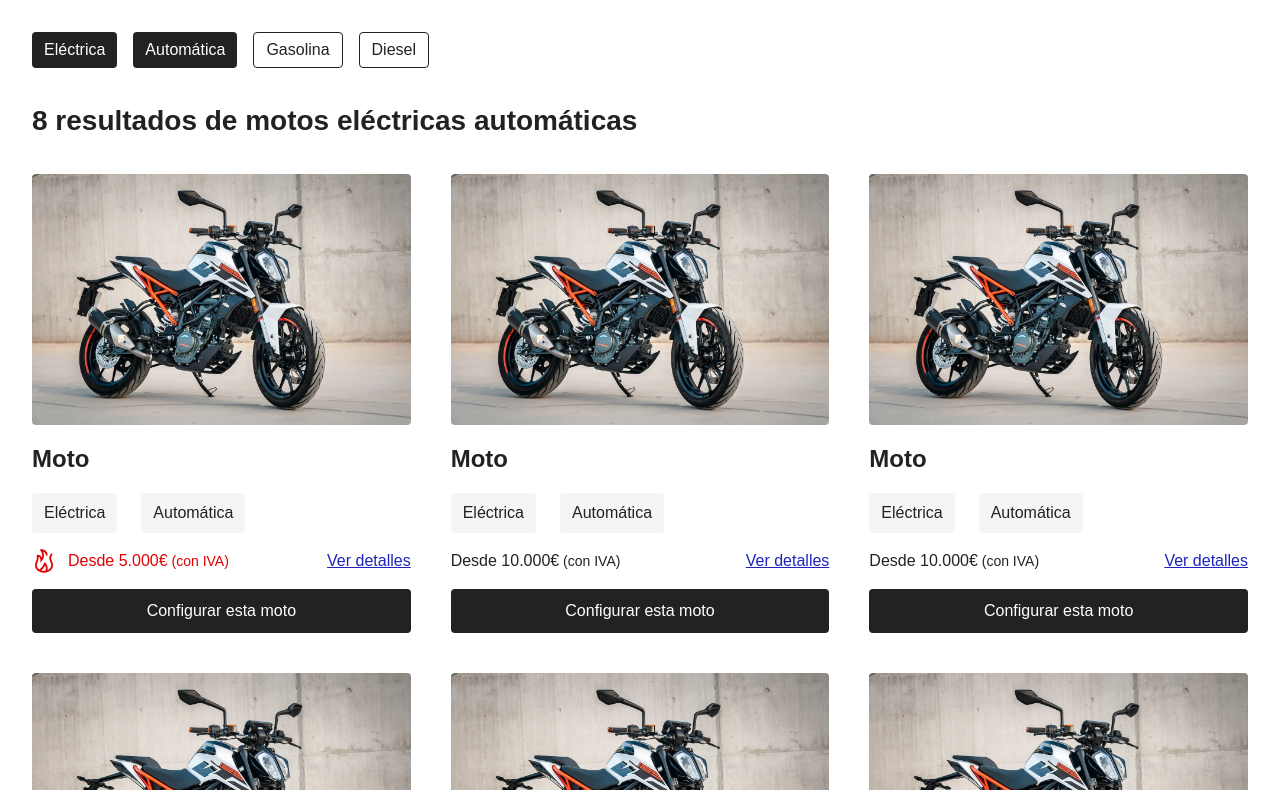
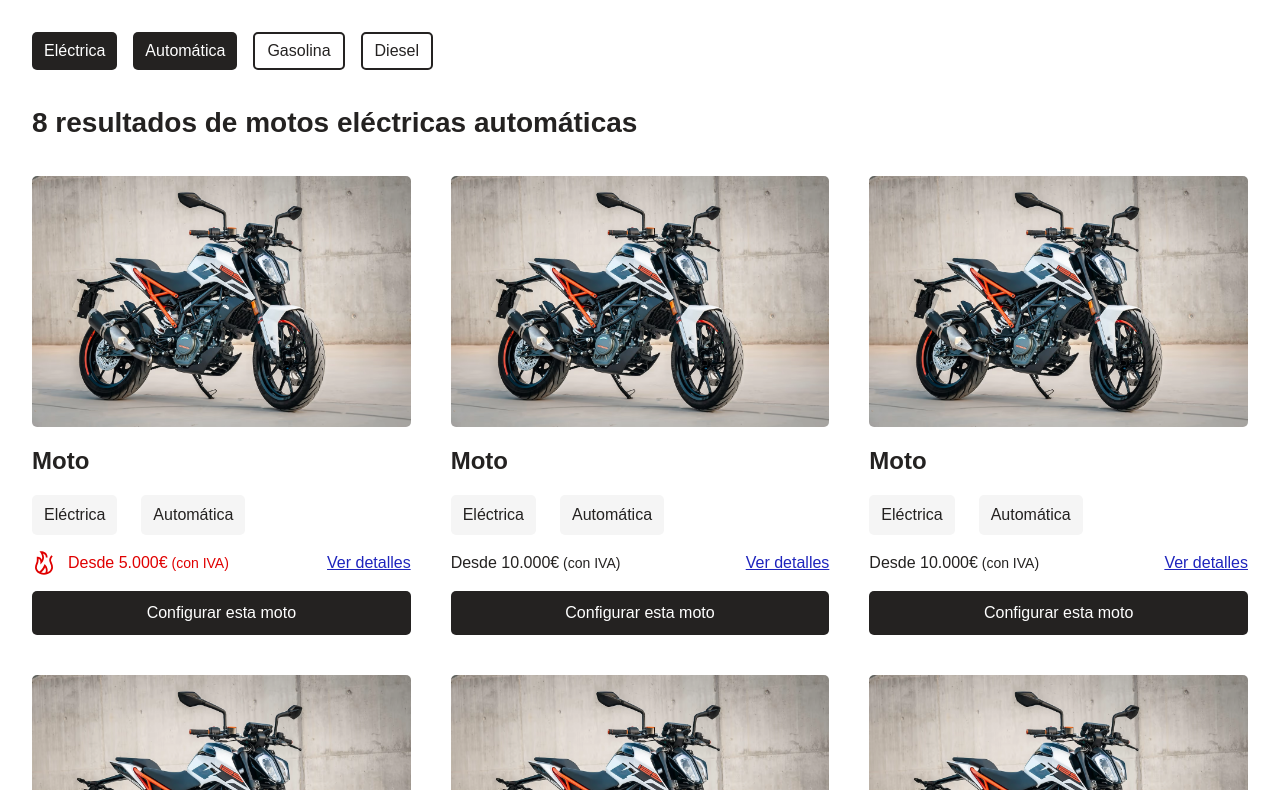
Before and after one commit to CristinaMitrica/Motorcycle-HTML-CSS-SCSS, a plain HTML site: page src/index.html in a window 1280 px wide. Shown: the part 201-991 px from the top of the page. Drawn offline with nearby package versions, Linux system fonts and the light colour scheme; files that its build step writes are made by us from their sources.

Commit message:
comit rama-de-prueba

```diff
--- a/src/scss/03-tokens/_borders.scss
+++ b/src/scss/03-tokens/_borders.scss
@@ -1,5 +1,5 @@
 @mixin borders {
-    --border-radius-4: #{pxToRem(4px)};
+    --border-radius-4: #{pxToRem(5px)};
 
-    --border-width-1: #{pxToRem(1px)};
+    --border-width-1: #{pxToRem(2px)};
 }
```
